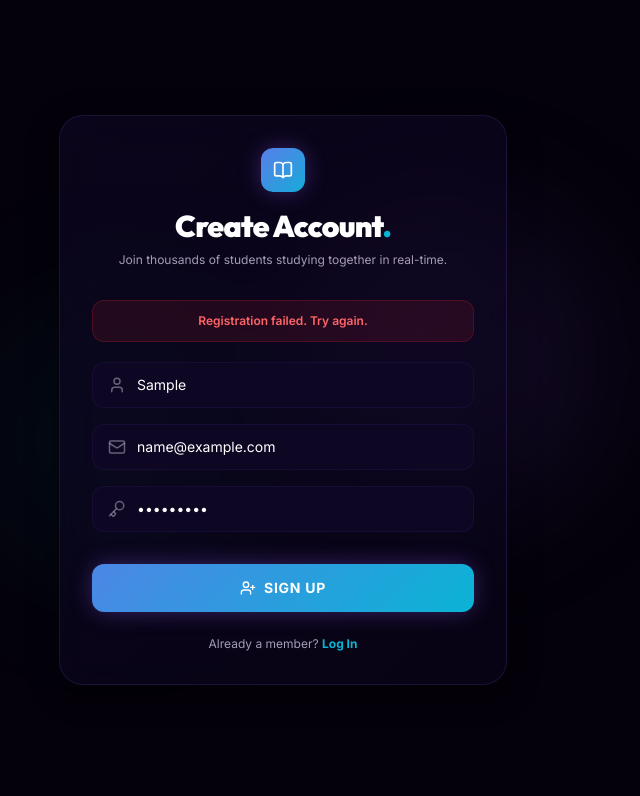
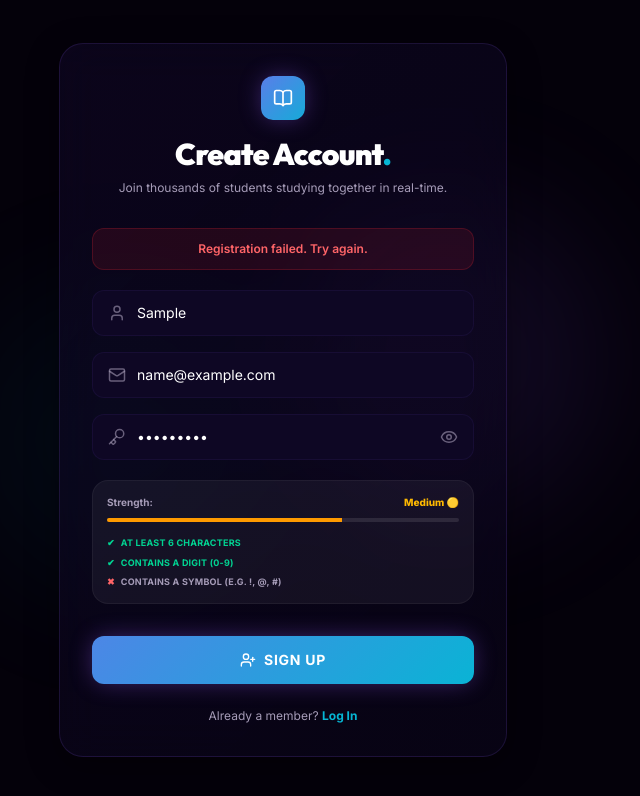
Before and after one commit to Saakshii-Singh/Studia, a React (Vite) app in the folder client/: page /register in a window 1280 px wide. Both pictures are taken after typing "Sample", "name@example.com", "Sample123" into the empty fields and a click on the button "SIGN UP". Shown: the top 796 px of the page, without its empty margins (357-997 px from the left). Built offline with nearby package versions, Linux system fonts and the light colour scheme; no server answers.

Commit message:
Update authController.js

```diff
--- a/client/src/App.jsx
+++ b/client/src/App.jsx
@@ -1,11 +1,33 @@
+import { useEffect } from "react";
 import { BrowserRouter, Routes, Route } from "react-router-dom";
 import Home from "./Pages/Home";       // Maps to our stunning landing page
 import Login from "./Pages/Login";
 import Register from "./Pages/Register";
 import Dashboard from "./Pages/Dashboard"; // Maps to our group finder sanctum
 import Room from "./Pages/Room";
+import API from "./services/api";
 
 function App() {
+  useEffect(() => {
+    const checkSession = async () => {
+      const token = localStorage.getItem("token");
+      if (!token) return;
+
+      try {
+        const response = await API.get("/auth/me");
+        // Sync fresh database stats (XP, level) to local storage
+        localStorage.setItem("user", JSON.stringify(response.data));
+        window.dispatchEvent(new Event("hh_login_state_change"));
+      } catch (err) {
+        console.warn("Session verification failed. Logging out...", err.message);
+        localStorage.removeItem("token");
+        localStorage.removeItem("user");
+        window.dispatchEvent(new Event("hh_login_state_change"));
+      }
+    };
+    checkSession();
+  }, []);
+
   return (
     <BrowserRouter>
       {/* Container wraps full viewport without padding/centering conflicts */}
--- a/client/src/Pages/Login.jsx
+++ b/client/src/Pages/Login.jsx
@@ -1,7 +1,7 @@
 import { useState } from "react";
 import API from "../services/api";
 import { useNavigate, Link } from "react-router-dom";
-import { LogIn, BookOpen, Key, Mail } from "lucide-react";
+import { LogIn, BookOpen, Key, Mail, Eye, EyeOff } from "lucide-react";
 
 export default function Login() {
   const navigate = useNavigate();
@@ -11,6 +11,7 @@ export default function Login() {
   });
   const [error, setError] = useState("");
   const [loading, setLoading] = useState(false);
+  const [showPassword, setShowPassword] = useState(false);
 
   const handleChange = (e) => {
     setFormData({
@@ -92,13 +93,20 @@ export default function Login() {
           <div className="relative">
             <Key className="absolute left-4 top-3.5 h-4.5 w-4.5 text-muted-foreground/60" />
             <input
-              type="password"
+              type={showPassword ? "text" : "password"}
               name="password"
               placeholder="Password"
               value={formData.password}
               onChange={handleChange}
-              className="w-full pl-11 pr-4 py-3 rounded-xl bg-input text-white border border-border/50 outline-none text-sm placeholder:text-muted-foreground/60 focus:border-primary transition-all"
+              className="w-full pl-11 pr-12 py-3 rounded-xl bg-input text-white border border-border/50 outline-none text-sm placeholder:text-muted-foreground/60 focus:border-primary transition-all"
             />
+            <button
+              type="button"
+              onClick={() => setShowPassword(!showPassword)}
+              className="absolute right-4 top-3.5 text-muted-foreground/60 hover:text-white transition-colors cursor-pointer"
+            >
+              {showPassword ? <EyeOff className="h-4.5 w-4.5" /> : <Eye className="h-4.5 w-4.5" />}
+            </button>
           </div>
 
           <button
--- a/client/src/Pages/Register.jsx
+++ b/client/src/Pages/Register.jsx
@@ -1,7 +1,7 @@
 import { useState } from "react";
 import API from "../services/api";
 import { useNavigate, Link } from "react-router-dom";
-import { UserPlus, BookOpen, Key, Mail, User } from "lucide-react";
+import { UserPlus, BookOpen, Key, Mail, User, Eye, EyeOff } from "lucide-react";
 
 export default function Register() {
   const navigate = useNavigate();
@@ -12,6 +12,24 @@ export default function Register() {
   });
   const [error, setError] = useState("");
   const [loading, setLoading] = useState(false);
+  const [showPassword, setShowPassword] = useState(false);
+
+  // Live password complexity evaluations
+  const password = formData.password;
+  const hasMinLength = password.length >= 6;
+  const hasNumber = /\d/.test(password);
+  const hasSpecial = /[!@#$%^&*(),.?":{}|<>]/.test(password);
+
+  const strengthScore = (hasMinLength ? 1 : 0) + (hasNumber ? 1 : 0) + (hasSpecial ? 1 : 0);
+
+  const getStrengthLabel = () => {
+    if (!password) return { label: "", color: "bg-white/10", text: "text-muted-foreground" };
+    if (strengthScore === 1) return { label: "Weak 🔴", color: "bg-red-500", text: "text-red-400" };
+    if (strengthScore === 2) return { label: "Medium 🟡", color: "bg-amber-500", text: "text-amber-400" };
+    return { label: "Strong 🟢", color: "bg-emerald-500", text: "text-emerald-400" };
+  };
+
+  const strengthDetails = getStrengthLabel();
 
   const handleChange = (e) => {
     setFormData({
@@ -25,6 +43,11 @@ export default function Register() {
     e.preventDefault();
     if (!formData.username || !formData.email || !formData.password) {
       setError("Please fill out all fields.");
+      return;
+    }
+
+    if (formData.password.length < 6) {
+      setError("Password must be at least 6 characters long.");
       return;
     }
 
@@ -107,14 +130,59 @@ export default function Register() {
           <div className="relative">
             <Key className="absolute left-4 top-3.5 h-4.5 w-4.5 text-muted-foreground/60" />
             <input
-              type="password"
+              type={showPassword ? "text" : "password"}
               name="password"
               placeholder="Password"
               value={formData.password}
               onChange={handleChange}
-              className="w-full pl-11 pr-4 py-3 rounded-xl bg-input text-white border border-border/50 outline-none text-sm placeholder:text-muted-foreground/60 focus:border-primary transition-all"
+              className="w-full pl-11 pr-12 py-3 rounded-xl bg-input text-white border border-border/50 outline-none text-sm placeholder:text-muted-foreground/60 focus:border-primary transition-all"
             />
+            <button
+              type="button"
+              onClick={() => setShowPassword(!showPassword)}
+              className="absolute right-4 top-3.5 text-muted-foreground/60 hover:text-white transition-colors cursor-pointer"
+            >
+              {showPassword ? <EyeOff className="h-4.5 w-4.5" /> : <Eye className="h-4.5 w-4.5" />}
+            </button>
           </div>
+
+          {/* Password Strength Meter */}
+          {formData.password && (
+            <div className="mt-1 flex flex-col gap-2 p-3.5 rounded-2xl bg-white/5 border border-white/5 text-[10px]">
+              <div className="flex justify-between items-center">
+                <span className="font-bold text-muted-foreground">Strength:</span>
+                <span className={`font-black ${strengthDetails.text}`}>{strengthDetails.label}</span>
+              </div>
+              <div className="w-full bg-white/10 h-1 rounded-full overflow-hidden">
+                <div
+                  className={`h-full transition-all duration-300 ${strengthDetails.color}`}
+                  style={{ width: `${(strengthScore / 3) * 100}%` }}
+                />
+              </div>
+
+              {/* Requirements checklist */}
+              <div className="flex flex-col gap-1.5 mt-1.5 text-muted-foreground font-bold text-[9px] uppercase tracking-wide">
+                <div className="flex items-center gap-1.5">
+                  <span className={hasMinLength ? "text-emerald-400" : "text-red-400"}>
+                    {hasMinLength ? "✔" : "✖"}
+                  </span>
+                  <span className={hasMinLength ? "text-emerald-400" : ""}>At least 6 characters</span>
+                </div>
+                <div className="flex items-center gap-1.5">
+                  <span className={hasNumber ? "text-emerald-400" : "text-red-400"}>
+                    {hasNumber ? "✔" : "✖"}
+                  </span>
+                  <span className={hasNumber ? "text-emerald-400" : ""}>Contains a digit (0-9)</span>
+                </div>
+                <div className="flex items-center gap-1.5">
+                  <span className={hasSpecial ? "text-emerald-400" : "text-red-400"}>
+                    {hasSpecial ? "✔" : "✖"}
+                  </span>
+                  <span className={hasSpecial ? "text-emerald-400" : ""}>Contains a symbol (e.g. !, @, #)</span>
+                </div>
+              </div>
+            </div>
+          )}
 
           <button
             type="submit"
```
Also changed, not shown: 2 other files (tests, documents, lock files or other folders).
